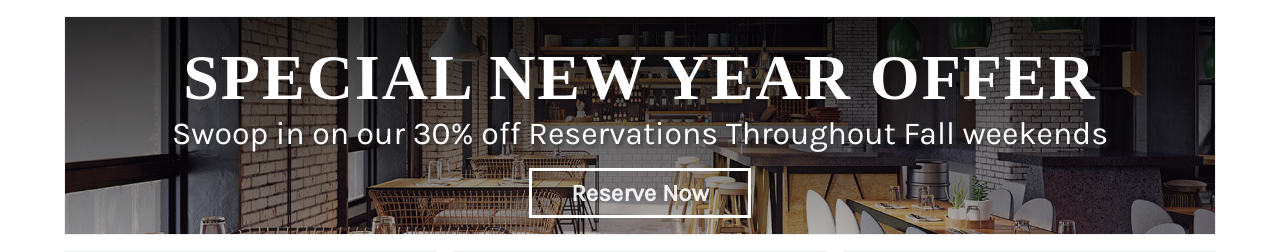
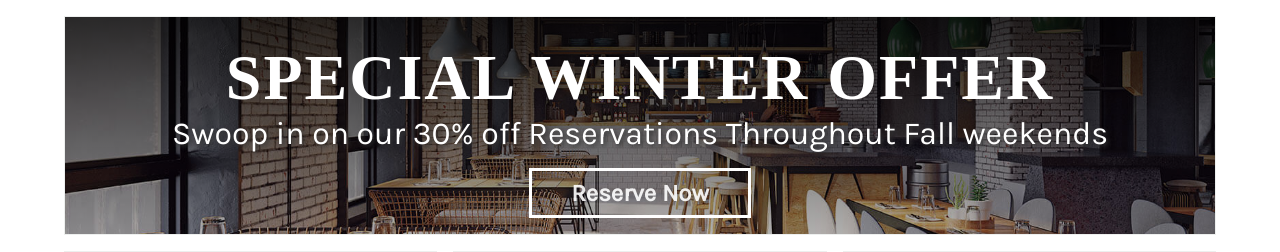
Before and after one commit to Dcomforter/New-Kitchen, a Django app: page / in a window 1280 px wide. Shown: the part 308-560 px from the top of the page. Run offline with Django 4.2, Linux system fonts and the light colour scheme; some web fonts are replaced.

Commit message:
Updated index.html with a SPECIAL WINTER OFFER

```diff
--- a/newapp/templates/index.html
+++ b/newapp/templates/index.html
@@ -4,7 +4,7 @@
 {% block content %}
   <section>
     <article id="hero">
-      <h1 class="heading_shadow">SPECIAL NEW YEAR OFFER</h1>
+      <h1 class="heading_shadow">SPECIAL WINTER OFFER</h1>
       <p>
         Swoop in on our 30% off Reservations Throughout Fall weekends
       </p>
```
